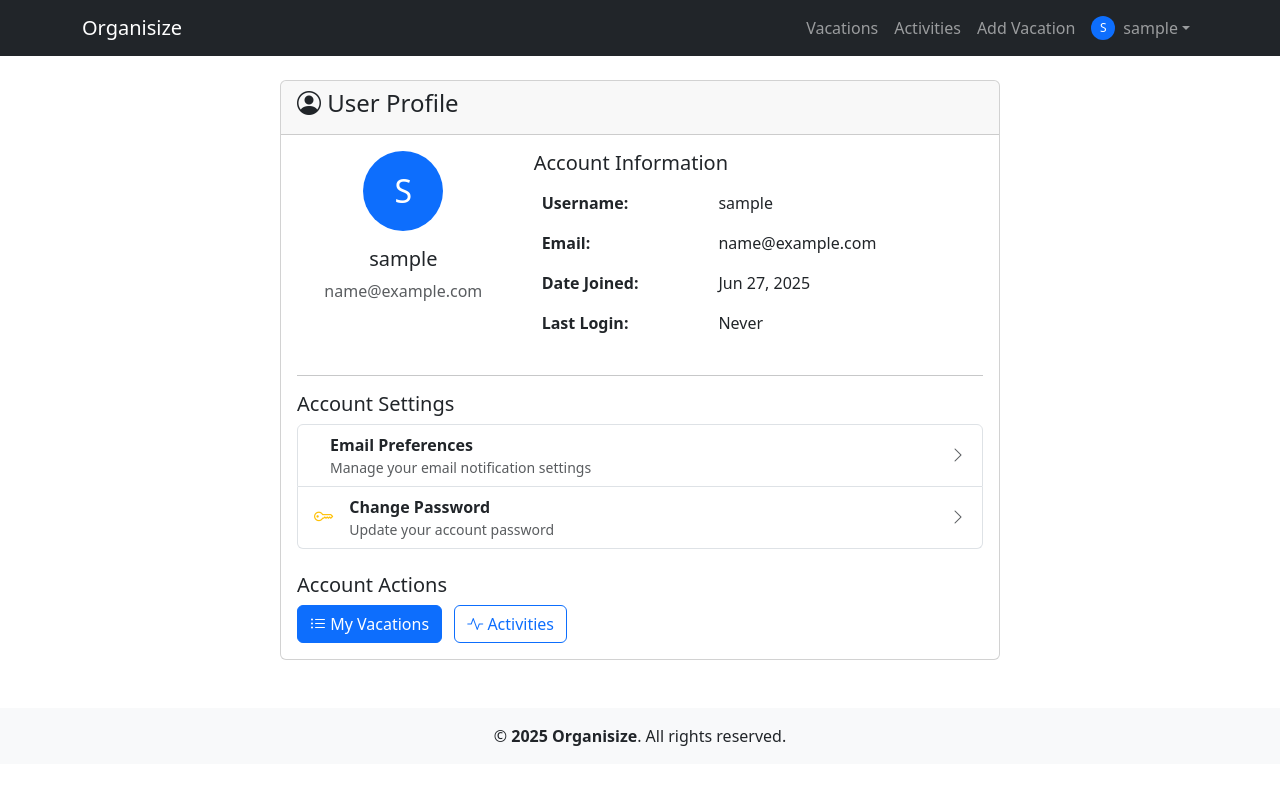
After one commit to liljoker919/organisize, a Django app: page /vacations/profile/ in a window 1280 px wide. The commit adds this page. Shown: the top 785 px of the page. Run offline with Django 4.2, Linux system fonts and the light colour scheme; the visitor is signed in with stand-in values (Sample User, id 1).

Commit message:
Complete email preferences page integration and profile page implementation
Co-authored-by: liljoker919 <17305422+liljoker919@users.noreply.github.com>

```diff
--- a/planner/urls.py
+++ b/planner/urls.py
@@ -39,4 +39,7 @@ urlpatterns = [
 
     # Email management
     path("email-preferences/", email_views.email_preferences_view, name="email_preferences"),
+
+    # User profile
+    path("profile/", views.profile_view, name="profile"),
 ]
--- a/planner/views.py
+++ b/planner/views.py
@@ -751,3 +751,11 @@ def register(request):
         form = CustomUserCreationForm()
 
     return render(request, 'registration/register.html', {'form': form})
+
+
+@login_required
+def profile_view(request):
+    """
+    Display user profile page with links to manage account settings.
+    """
+    return render(request, 'planner/profile.html')
--- a/templates/base.html
+++ b/templates/base.html
@@ -52,12 +52,12 @@
                         </a>
                         <ul class="dropdown-menu shadow" style="min-width: 8rem;" aria-labelledby="userDropdown">
                             <li>
-                                <a class="dropdown-item py-1 d-flex align-items-center" href="#">
+                                <a class="dropdown-item py-1 d-flex align-items-center" href="{% url 'profile' %}">
                                     <i class="bi bi-person-circle text-primary me-2"></i>Profile
                                 </a>
                             </li>
                             <li>
-                                <a class="dropdown-item py-1 d-flex align-items-center" href="#">
+                                <a class="dropdown-item py-1 d-flex align-items-center" href="{% url 'email_preferences' %}">
                                     <i class="bi bi-gear text-secondary me-2"></i>Settings
                                 </a>
                             </li>
--- /dev/null
+++ b/templates/planner/profile.html
@@ -0,0 +1,88 @@
+{% extends "base.html" %}
+
+{% block content %}
+<div class="container mt-4">
+    <div class="row justify-content-center">
+        <div class="col-md-8">
+            <div class="card">
+                <div class="card-header">
+                    <h4><i class="bi bi-person-circle"></i> User Profile</h4>
+                </div>
+                <div class="card-body">
+                    <div class="row">
+                        <div class="col-md-4 text-center">
+                            <div class="mb-3">
+                                <span class="bg-primary text-white rounded-circle d-inline-flex justify-content-center align-items-center"
+                                      style="width: 80px; height: 80px; font-size: 32px;">
+                                    {{ user.username.0|upper }}
+                                </span>
+                            </div>
+                            <h5>{{ user.username }}</h5>
+                            <p class="text-muted">{{ user.email }}</p>
+                        </div>
+                        <div class="col-md-8">
+                            <h5>Account Information</h5>
+                            <table class="table table-borderless">
+                                <tr>
+                                    <td><strong>Username:</strong></td>
+                                    <td>{{ user.username }}</td>
+                                </tr>
+                                <tr>
+                                    <td><strong>Email:</strong></td>
+                                    <td>{{ user.email }}</td>
+                                </tr>
+                                <tr>
+                                    <td><strong>Date Joined:</strong></td>
+                                    <td>{{ user.date_joined|date:"M d, Y" }}</td>
+                                </tr>
+                                <tr>
+                                    <td><strong>Last Login:</strong></td>
+                                    <td>{{ user.last_login|date:"M d, Y H:i"|default:"Never" }}</td>
+                                </tr>
+                            </table>
+                        </div>
+                    </div>
+
+                    <hr>
+
+                    <div class="row">
+                        <div class="col-12">
+                            <h5>Account Settings</h5>
+                            <div class="list-group">
+                                <a href="{% url 'email_preferences' %}" class="list-group-item list-group-item-action d-flex align-items-center">
+                                    <i class="bi bi-envelope-gear text-primary me-3" style="font-size: 1.2rem;"></i>
+                                    <div>
+                                        <div class="fw-semibold">Email Preferences</div>
+                                        <div class="text-muted small">Manage your email notification settings</div>
+                                    </div>
+                                    <i class="bi bi-chevron-right ms-auto text-muted"></i>
+                                </a>
+                                <a href="{% url 'password_change' %}" class="list-group-item list-group-item-action d-flex align-items-center">
+                                    <i class="bi bi-key text-warning me-3" style="font-size: 1.2rem;"></i>
+                                    <div>
+                                        <div class="fw-semibold">Change Password</div>
+                                        <div class="text-muted small">Update your account password</div>
+                                    </div>
+                                    <i class="bi bi-chevron-right ms-auto text-muted"></i>
+                                </a>
+                            </div>
+                        </div>
+                    </div>
+
+                    <div class="row mt-4">
+                        <div class="col-12">
+                            <h5>Account Actions</h5>
+                            <a href="{% url 'vacation_list' %}" class="btn btn-primary me-2">
+                                <i class="bi bi-list-ul"></i> My Vacations
+                            </a>
+                            <a href="{% url 'activities_list' %}" class="btn btn-outline-primary">
+                                <i class="bi bi-activity"></i> Activities
+                            </a>
+                        </div>
+                    </div>
+                </div>
+            </div>
+        </div>
+    </div>
+</div>
+{% endblock %}
```
Also changed, not shown: planner/test_profile.py (added, +56 -0 lines).
